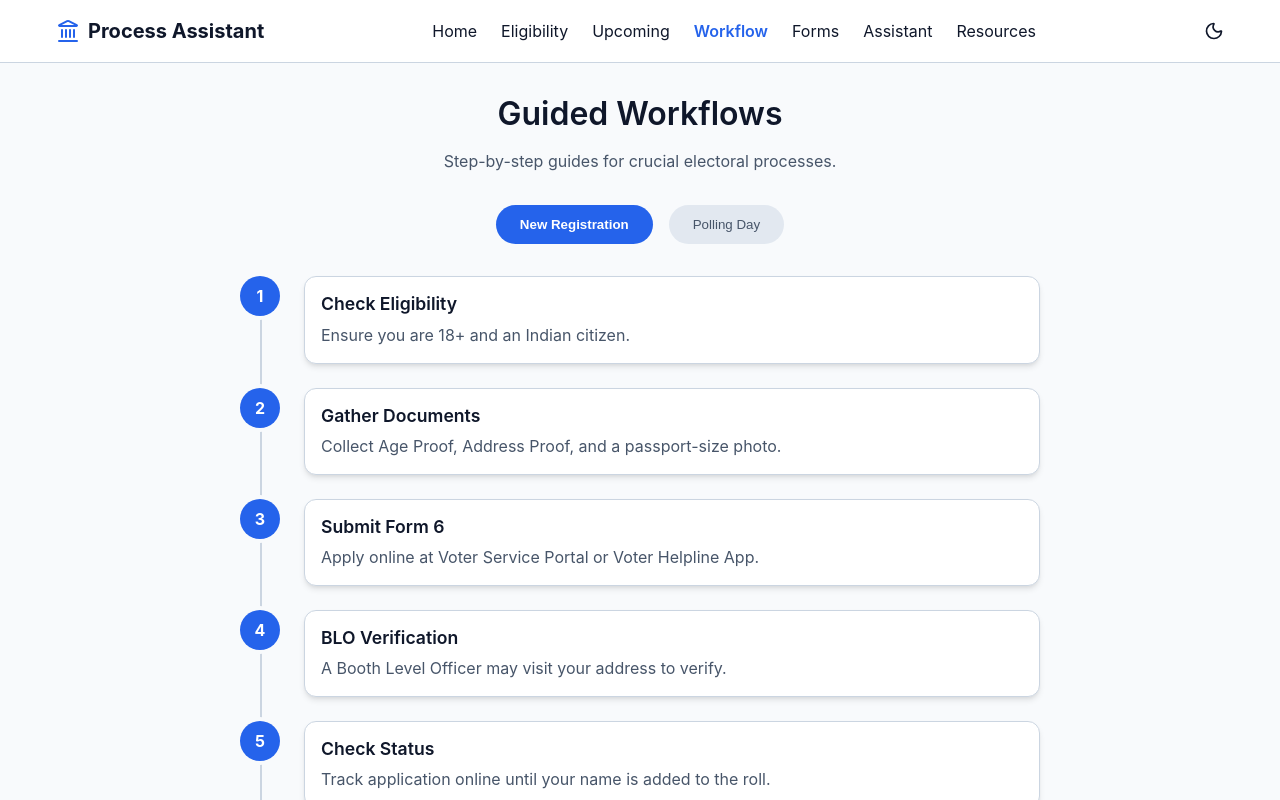
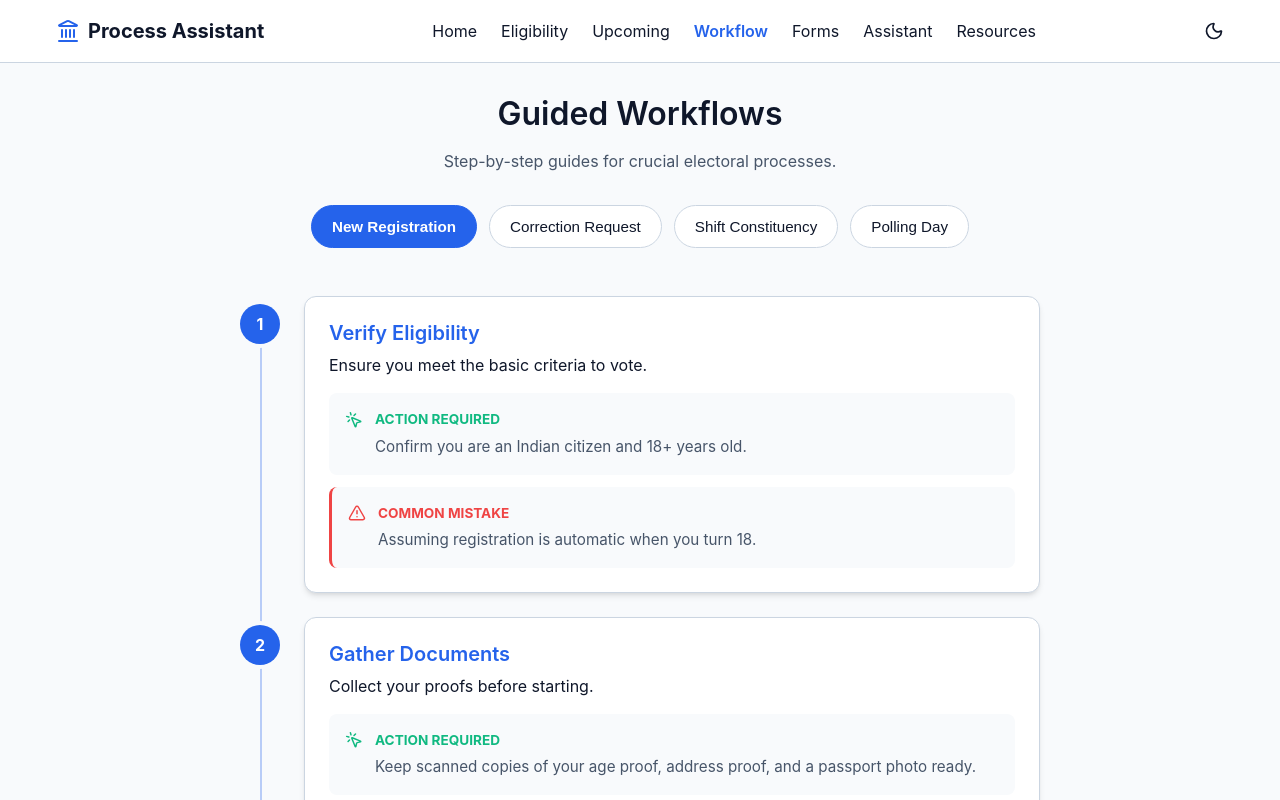
Before and after one commit to Viswanathan49/election-process-education-assistant, a React (Vite) app: page /workflow in a window 1280 px wide. Shown: the top 800 px of the page. Built offline with nearby package versions, Linux system fonts and the light colour scheme.

Commit message:
feat: updated Workflow page with interactive selector and detailed guides

```diff
--- a/src/pages/Workflow.jsx
+++ b/src/pages/Workflow.jsx
@@ -1,47 +1,92 @@
 import React, { useState } from 'react';
 import Card from '../components/Card';
-import { workflowSteps } from '../data/mockData';
+import Button from '../components/Button';
+import { useNavigate } from 'react-router-dom';
+import { AlertTriangle, CheckCircle, ArrowRight, MousePointerClick } from 'lucide-react';
+
+const workflows = {
+  registration: {
+    label: 'New Registration',
+    steps: [
+      { title: "Verify Eligibility", desc: "Ensure you meet the basic criteria to vote.", action: "Confirm you are an Indian citizen and 18+ years old.", mistake: "Assuming registration is automatic when you turn 18." },
+      { title: "Gather Documents", desc: "Collect your proofs before starting.", action: "Keep scanned copies of your age proof, address proof, and a passport photo ready.", mistake: "Uploading blurry or cropped document photos." },
+      { title: "Submit Form 6", desc: "Apply via the official Voter Service Portal.", action: "Carefully fill out Form 6 online and attach your documents.", mistake: "Making spelling mistakes in your name or parents' names." },
+      { title: "BLO Verification", desc: "A Booth Level Officer will verify your details.", action: "Keep your original documents handy for physical verification if visited.", mistake: "Providing an unreachable phone number." }
+    ],
+    nextAction: { text: "Find Form 6 details", link: "/forms" }
+  },
+  correction: {
+    label: 'Correction Request',
+    steps: [
+      { title: "Identify the Error", desc: "Check your current Voter ID for mistakes.", action: "Note down exactly what needs fixing (Name, DOB, Photo, etc).", mistake: "Submitting a new registration instead of a correction." },
+      { title: "Get Supporting Proof", desc: "You need a document proving the correct detail.", action: "Find a valid document (like PAN or Aadhaar) that shows the correct information.", mistake: "Not attaching proof for the specific field you are correcting." },
+      { title: "Submit Form 8", desc: "File for a correction online.", action: "Select 'Correction of Entries' in Form 8 and enter your EPIC number.", mistake: "Selecting the wrong radio button in the Form 8 menu." }
+    ],
+    nextAction: { text: "View Required Documents", link: "/forms" }
+  },
+  shift: {
+    label: 'Shift Constituency',
+    steps: [
+      { title: "Determine Shift Type", desc: "Are you moving locally or far away?", action: "Check if your new address is in the same Assembly Constituency or a new one.", mistake: "Not knowing your new constituency name." },
+      { title: "Select the Form", desc: "Choose based on your shift type.", action: "Use Form 8 for shifting within the same constituency. Use Form 6 for a new constituency.", mistake: "Filing Form 6 for a simple local address change." },
+      { title: "Attach New Address Proof", desc: "Prove you live at the new location.", action: "Upload a recent utility bill, rent agreement, or updated Aadhaar.", mistake: "Using an old address proof that doesn't match the form." }
+    ],
+    nextAction: { text: "Use the Form Wizard", link: "/forms" }
+  },
+  polling: {
+    label: 'Polling Day',
+    steps: [
+      { title: "Verify Your Name", desc: "Check the Electoral Roll.", action: "Search your name online to find your exact Part Number and Serial Number.", mistake: "Assuming having a Voter ID card guarantees you are on the current list." },
+      { title: "Find Your Booth", desc: "Locate your polling station.", action: "Note down your assigned polling booth address before leaving home.", mistake: "Going to an old polling booth without checking." },
+      { title: "Carry Valid ID", desc: "Bring an approved identity document.", action: "Carry your EPIC (Voter ID). If you don't have it, bring Aadhaar, PAN, or Passport.", mistake: "Bringing a photocopy of your ID instead of the original." },
+      { title: "Cast Your Vote", desc: "Use the EVM machine.", action: "Press the blue button next to your chosen candidate and verify the VVPAT slip.", mistake: "Leaving before the VVPAT slip drops and the beep sounds." }
+    ],
+    nextAction: { text: "Ask the Assistant", link: "/assistant" }
+  }
+};
 
 const Workflow = () => {
-  const [activeTab, setActiveTab] = useState('registration');
+  const [activeWorkflow, setActiveWorkflow] = useState('registration');
+  const navigate = useNavigate();
 
-  const tabs = [
-    { id: 'registration', label: 'New Registration' },
-    { id: 'polling', label: 'Polling Day' }
-  ];
+  const currentData = workflows[activeWorkflow];
 
   return (
-    <div style={{ maxWidth: '800px', margin: '0 auto' }}>
+    <div style={{ maxWidth: '800px', margin: '0 auto', paddingBottom: '2rem' }}>
       <h1 style={{ marginBottom: '1rem', textAlign: 'center' }}>Guided Workflows</h1>
       <p style={{ textAlign: 'center', color: 'var(--secondary-text)', marginBottom: '2rem' }}>
         Step-by-step guides for crucial electoral processes.
       </p>
 
-      <div style={{ display: 'flex', justifyContent: 'center', gap: '1rem', marginBottom: '2rem' }}>
-        {tabs.map(tab => (
+      {/* Workflow Selector */}
+      <div style={{ display: 'flex', flexWrap: 'wrap', gap: '0.75rem', justifyContent: 'center', marginBottom: '3rem' }}>
+        {Object.entries(workflows).map(([key, data]) => (
           <button
-            key={tab.id}
-            onClick={() => setActiveTab(tab.id)}
+            key={key}
+            onClick={() => setActiveWorkflow(key)}
             style={{
-              padding: '0.75rem 1.5rem',
+              padding: '0.75rem 1.25rem',
               borderRadius: '2rem',
-              border: 'none',
+              border: `1px solid ${activeWorkflow === key ? 'var(--primary)' : 'var(--border-color)'}`,
               cursor: 'pointer',
-              fontWeight: activeTab === tab.id ? '600' : '400',
-              backgroundColor: activeTab === tab.id ? 'var(--primary)' : 'var(--secondary)',
-              color: activeTab === tab.id ? '#fff' : 'var(--secondary-text)',
-              transition: 'background-color 0.2s',
+              fontWeight: activeWorkflow === key ? 'bold' : 'normal',
+              backgroundColor: activeWorkflow === key ? 'var(--primary)' : 'var(--card-bg)',
+              color: activeWorkflow === key ? '#fff' : 'var(--text-color)',
+              transition: 'all 0.2s',
+              fontSize: '0.95rem'
             }}
           >
-            {tab.label}
+            {data.label}
           </button>
         ))}
       </div>
 
-      <div style={{ position: 'relative' }}>
-        <div style={{ position: 'absolute', left: '1.25rem', top: 0, bottom: 0, width: '2px', backgroundColor: 'var(--border-color)', zIndex: -1 }}></div>
-        {workflowSteps[activeTab].map((step, idx) => (
-          <div key={idx} style={{ display: 'flex', gap: '1.5rem', marginBottom: '1.5rem' }}>
+      {/* Active Workflow Steps */}
+      <div className="animate-fade-in" style={{ position: 'relative', marginBottom: '3rem' }}>
+        <div style={{ position: 'absolute', left: '1.25rem', top: '1rem', bottom: '1rem', width: '2px', backgroundColor: 'var(--primary)', opacity: 0.3, zIndex: -1 }}></div>
+
+        {currentData.steps.map((step, idx) => (
+          <div key={idx} style={{ display: 'flex', gap: '1.5rem', marginBottom: '1.5rem', alignItems: 'stretch' }}>
             <div style={{
               width: '2.5rem',
               height: '2.5rem',
@@ -53,17 +98,44 @@ const Workflow = () => {
               justifyContent: 'center',
               fontWeight: 'bold',
               flexShrink: 0,
-              boxShadow: '0 0 0 4px var(--bg-color)'
+              boxShadow: '0 0 0 4px var(--bg-color)',
+              marginTop: '0.5rem'
             }}>
               {idx + 1}
             </div>
-            <Card style={{ flex: 1, padding: '1rem' }} hoverable>
-              <h3 style={{ marginBottom: '0.5rem', fontSize: '1.1rem' }}>{step.title}</h3>
-              <p style={{ color: 'var(--secondary-text)', margin: 0 }}>{step.detail}</p>
+            <Card style={{ flex: 1, padding: '1.5rem' }} hoverable>
+              <h3 style={{ marginBottom: '0.5rem', fontSize: '1.25rem', color: 'var(--primary)' }}>{step.title}</h3>
+              <p style={{ color: 'var(--text-color)', marginBottom: '1rem', fontSize: '1rem', lineHeight: '1.5' }}>{step.desc}</p>
+
+              <div style={{ backgroundColor: 'var(--bg-color)', padding: '1rem', borderRadius: '0.5rem', marginBottom: '0.75rem', display: 'flex', gap: '0.75rem', alignItems: 'flex-start' }}>
+                <MousePointerClick size={18} color="var(--success)" style={{ marginTop: '0.1rem', flexShrink: 0 }} />
+                <div>
+                  <strong style={{ display: 'block', fontSize: '0.85rem', textTransform: 'uppercase', color: 'var(--success)', marginBottom: '0.25rem' }}>Action Required</strong>
+                  <span style={{ fontSize: '0.95rem', color: 'var(--secondary-text)' }}>{step.action}</span>
+                </div>
+              </div>
+
+              <div style={{ backgroundColor: 'var(--bg-color)', padding: '1rem', borderRadius: '0.5rem', display: 'flex', gap: '0.75rem', alignItems: 'flex-start', borderLeft: '3px solid var(--danger)' }}>
+                <AlertTriangle size={18} color="var(--danger)" style={{ marginTop: '0.1rem', flexShrink: 0 }} />
+                <div>
+                  <strong style={{ display: 'block', fontSize: '0.85rem', textTransform: 'uppercase', color: 'var(--danger)', marginBottom: '0.25rem' }}>Common Mistake</strong>
+                  <span style={{ fontSize: '0.95rem', color: 'var(--secondary-text)' }}>{step.mistake}</span>
+                </div>
+              </div>
             </Card>
           </div>
         ))}
       </div>
+
+      {/* Next Best Action Panel */}
+      <div className="animate-fade-in" style={{ textAlign: 'center', padding: '2rem', backgroundColor: 'var(--secondary)', borderRadius: '0.75rem', border: '1px solid var(--border-color)' }}>
+        <h3 style={{ marginBottom: '0.5rem' }}>Ready to proceed?</h3>
+        <p style={{ color: 'var(--secondary-text)', marginBottom: '1.5rem' }}>Take the next step towards completing this process.</p>
+        <Button onClick={() => navigate(currentData.nextAction.link)} style={{ padding: '0.75rem 2rem' }}>
+          {currentData.nextAction.text} <ArrowRight size={18} style={{ marginLeft: '0.5rem' }} />
+        </Button>
+      </div>
+
     </div>
   );
 };
```
